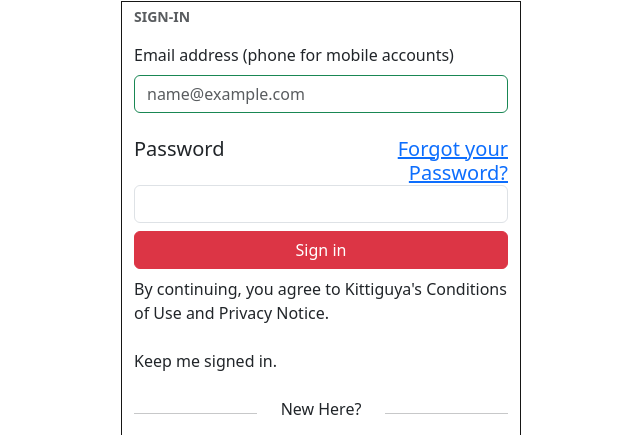
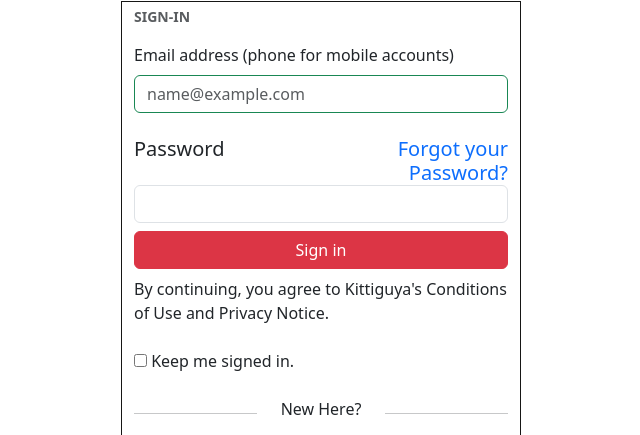
Before and after one commit to Kittiguya/day3_Homework, a plain HTML site: page index.html in a window 1280 px wide. Shown: the part 296-731 px from the top of the page, without its empty margins (319-959 px from the left). Drawn offline with nearby package versions, Linux system fonts and the light colour scheme.

Commit message:
2nd commit-changes-to-webpage

```diff
--- a/index.html
+++ b/index.html
@@ -10,7 +10,7 @@
     <link rel="stylesheet" href="style.css" </head>
 
 <body>
-    <h1 class="text-center" > <img src="WIZARD_KITTI.jpg" alt="" style="margin: 1%; padding-top: 1vh;"></h1>
+    <h1 class="text-center"> <img src="WIZARD_KITTI.jpg" alt="" style="margin: 1%; padding-top: 1vh;"></h1>
     <!-- I was struggling on remembering how to add padding and margins to the image at the top.
                 Wizard_Kiti is the logo i chose, couldnt generate a tag that said KILLUA  -->
     <div class="container" class="justify-content-center" style="width: 25rem; border: 1px solid rgb(22, 22, 21);">
@@ -29,7 +29,7 @@
                         <label for="inputPassword5" class="form-label">Password</label>
                     </div>
                     <div class="col text-end">
-                        <a href="#" class="">Forgot your Password?</a>
+                        <a href="#" class="text-decoration-none">Forgot your Password?</a>
                     </div>
                 </div>
                 <input type="password" id="inputPassword5" class="form-control" aria-describedby="passwordHelpBlock">
@@ -40,7 +40,10 @@
             <button class="btn btn-danger" type="button">Sign in</button>
             </h5>
             <p class="text-start">By continuing, you agree to Kittiguya's Conditions of Use and Privacy Notice.</p>
-            <p> Keep me signed in.</p>
+            <form>
+            <input type="checkbox" id="vehicle1" name="vehicle1" value="Bike">
+            <label for="vehicle1"><p>Keep me signed in.</p></label><br>
+            </form>
             <div class="row">
                 <div class="col">
                     <hr>
```
